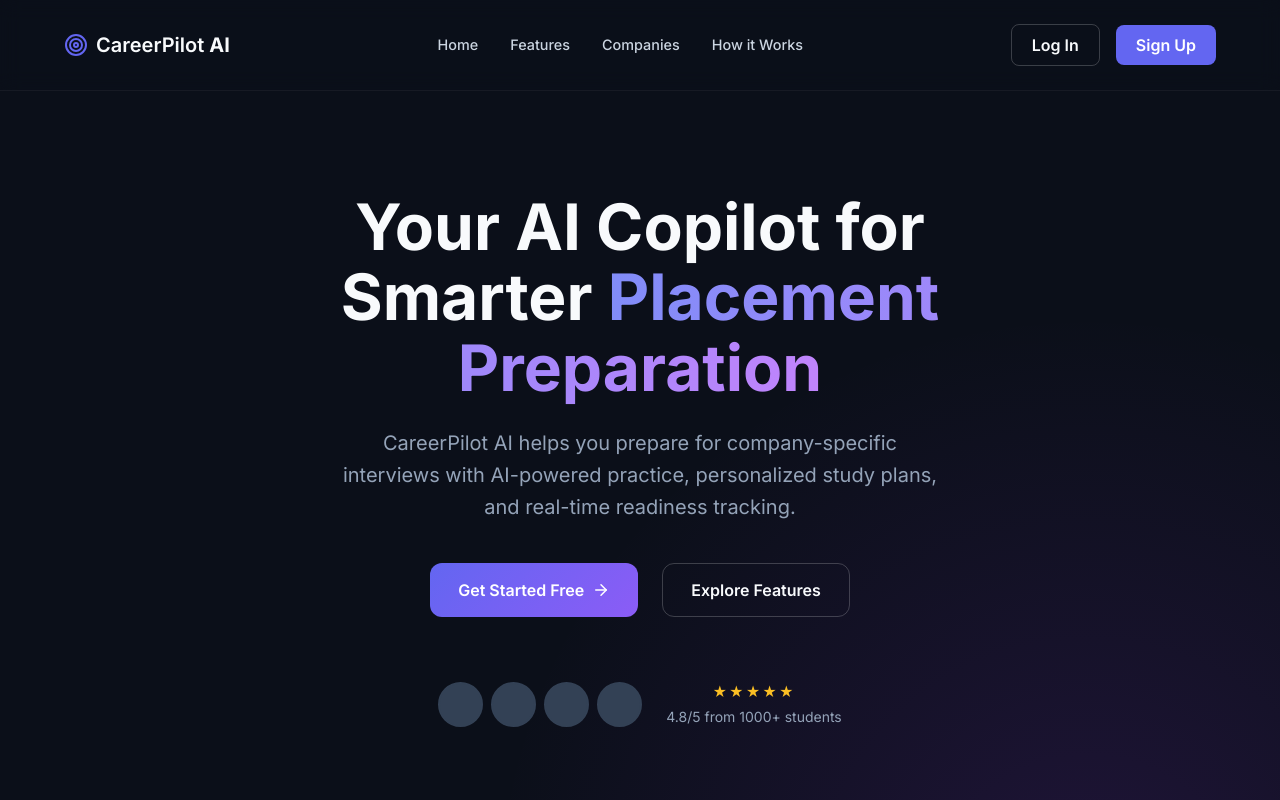
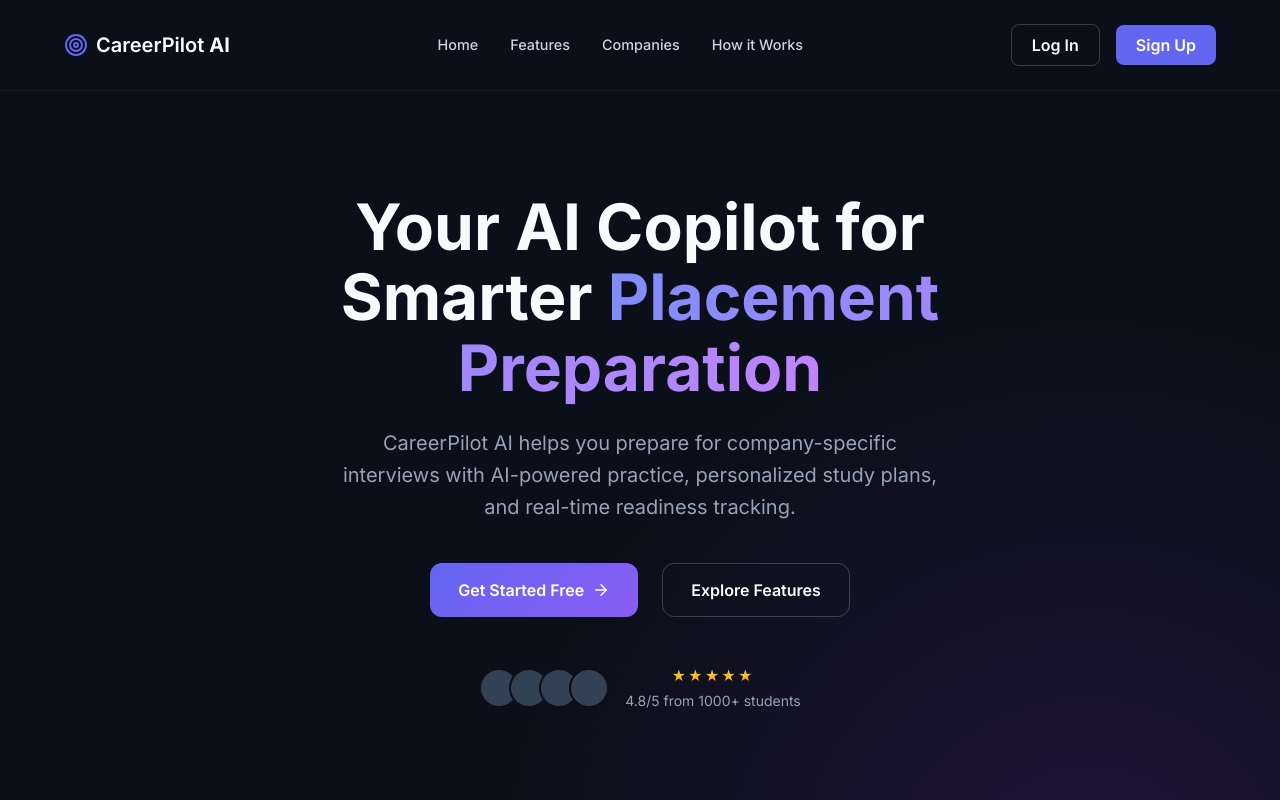
Before and after one commit to ruthraveni/CareerPilot_AI, a React app in the folder frontend/: page / in a window 1280 px wide. Shown: the top 800 px of the page. Built offline with nearby package versions, Linux system fonts and the light colour scheme; the HTML template or start-up script is replaced by a standard one.

Commit message:
revert: undo hero section avatar layout changes

```diff
--- a/frontend/src/pages/Landing.css
+++ b/frontend/src/pages/Landing.css
@@ -118,9 +118,6 @@
   padding: 12rem 4rem 8rem;
   max-width: 1000px;
   margin: 0 auto;
-  position: relative;
-  z-index: 10;
-  overflow: visible;
 }
 
 .hero-content {
@@ -192,29 +189,22 @@
 .hero-social-proof {
   display: flex;
   align-items: center;
-  justify-content: center;
-  gap: 1.5rem;
-  position: relative;
-  z-index: 20;
-  margin-top: 1rem;
+  gap: 1rem;
 }
 
 .avatars {
   display: flex;
-  align-items: center;
-  gap: 0.5rem; /* Fixes overlap issue */
 }
 
 .avatar {
-  width: 45px;
-  height: 45px;
+  width: 40px;
+  height: 40px;
   border-radius: 50%;
-  border: 2px solid #334155;
+  border: 2px solid #0b0f19;
   background-color: #334155;
-  background-size: cover;
-  background-position: center;
-  overflow: visible;
+  margin-left: -10px;
 }
+.avatar:first-child { margin-left: 0; }
 
 .reviews {
   font-size: 0.875rem;
```
